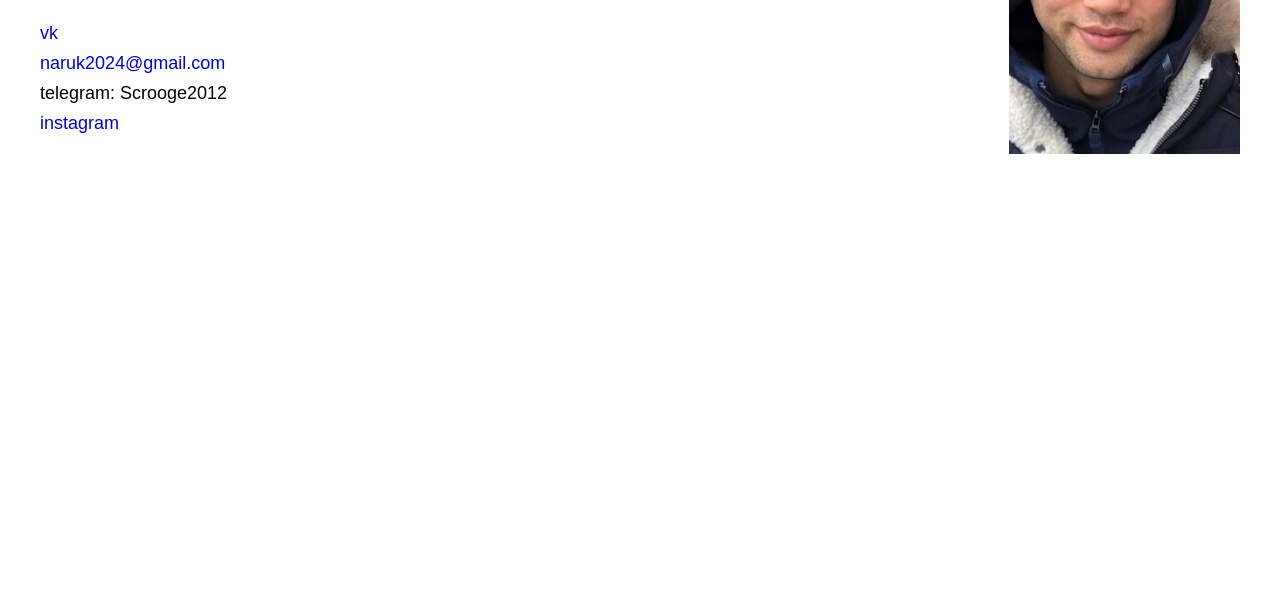
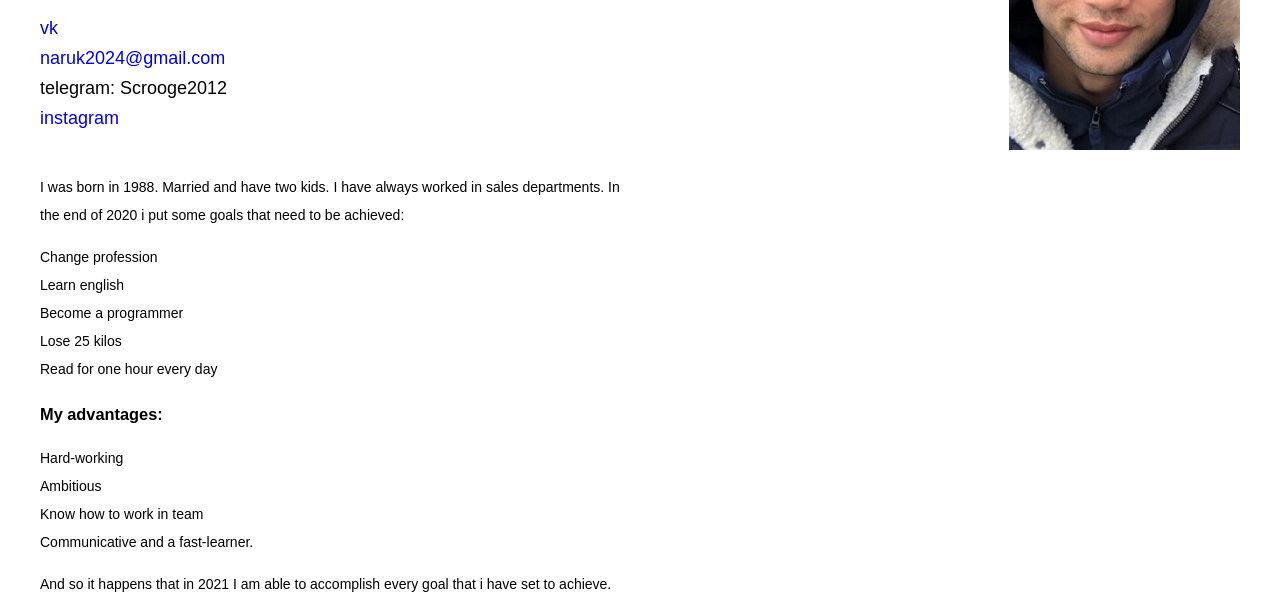
Before and after one commit to UncleScrooge2012/rsschool-cv, a plain HTML site: page index.html in a window 1280 px wide. Shown: the part 276-888 px from the top of the page. Before the commit the page ends 800 px from the top, so only its background shows below. Drawn offline with Linux system fonts and the light colour scheme.

Commit message:
feat: add section about me

```diff
--- a/css/style.css
+++ b/css/style.css
@@ -13,8 +13,8 @@ html {
 
 body {
     font-family: sans-serif;
-    font-size: 16px;
-    line-height: 32px;
+    font-size: 14px;
+    line-height: 28px;
 }
 
 
@@ -71,3 +71,8 @@ ul {
 .header__inner-titel {
     text-align: center;
 }
+
+
+.about-me__text {
+    max-width: 600px;
+}
--- a/index.html
+++ b/index.html
@@ -49,6 +49,58 @@
         </div>
 
     </header>
+    <main class="main">
+        <section class="about-me">
+
+            <div class="container">
+                <p class="about-me__text">
+                    I was born in 1988. Married and have two kids. I have always worked in sales departments.
+                    In the end of 2020 i put some goals that need to be achieved:
+                </p>
+                <ul class="about-me__list">
+                    <li class="about-me__item">
+                        Change profession
+                    </li>
+                    <li class="about-me__item">
+                        Learn english
+                    </li>
+                    <li class="about-me__item">
+                        Become a programmer
+                    </li>
+                    <li class="about-me__item">
+                        Lose 25 kilos
+                    </li>
+                    <li class="about-me__item">
+                        Read for one hour every day
+                    </li>
+                </ul>
+                <h3 class="about-me__titel">
+                    My advantages:
+                </h3>
+                <ul class="about-me__advantages">
+                    <li class="about-me__advantages-item">
+                        Hard-working
+                    </li>
+                    <li class="about-me__advantages-item">
+                        Ambitious
+                    </li>
+                    <li class="about-me__advantages-item">
+                        Know how to work in team
+                    </li>
+                    <li class="about-me__advantages-item">
+                        Communicative and a fast-learner.
+                    </li>
+                </ul>
+                <p class="about-me__text">
+                    And so it happens that in 2021 I am able to accomplish every goal that i have set to achieve.
+                </p>
+            </div>
+
+
+
+        </section>
+
+    </main>
 
 </body>
 </html>
```
